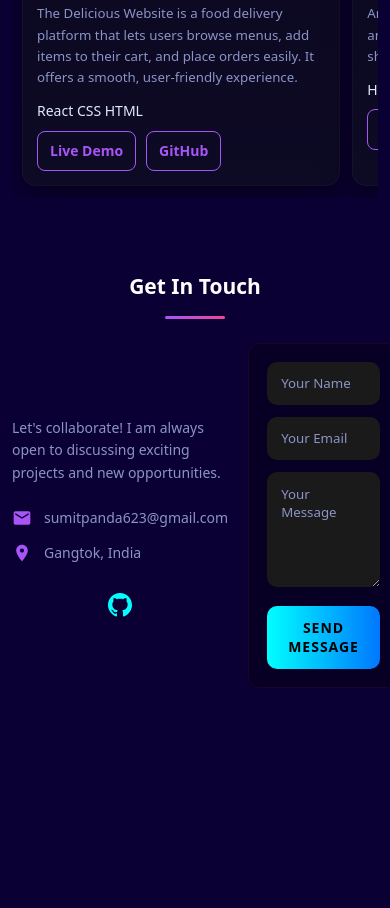
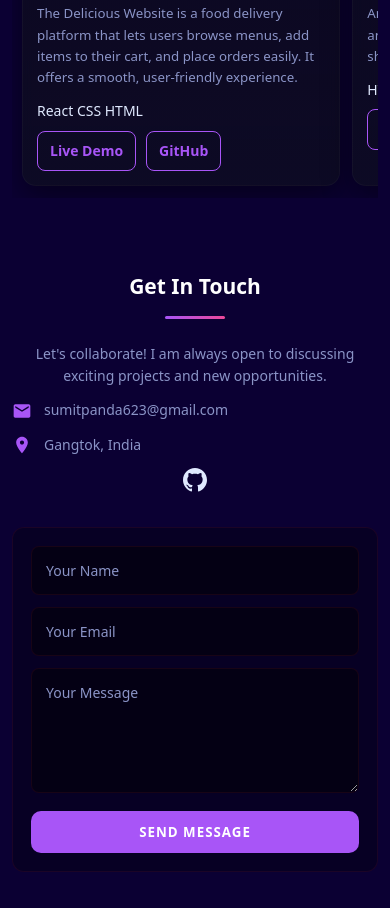
Before and after one commit to SumitPanda12/Portfolio, a website: page index.html in a window 390 px wide. Shown: the part 1845-2753 px from the top of the page. Before the commit the page ends 2611 px from the top, so only its background shows below. Drawn offline with Linux system fonts and the light colour scheme.

Commit message:
changes in style.css

```diff
--- a/style.css
+++ b/style.css
@@ -601,145 +601,82 @@ html, body { max-width:100vw; overflow-x:hidden; }
     font-size: 0.8rem;
   }
 }
-
-/* --- GET IN TOUCH: DARK THEME MODERN STYLE --- */
-.contact-section {
-  background: #0a0a0a;
-  color: #fff;
-  padding: 5rem 2rem;
+/* ----------------------------
+   CONTACT SECTION - Mobile Styling + Animation
+   ---------------------------- */
+@media (max-width: 768px) {
+  .contact-content {
+    display: flex;
+    flex-direction: column;
+    align-items: center;
+    gap: 28px;
     text-align: center;
   }
 
-.contact-section h2 {
-  font-size: 2.5rem;
-  margin-bottom: 1rem;
-  color: #00ffff;
+  /* Common fade-in animation */
+  .contact-info,
+  .contact-social,
+  .contact-form {
+    opacity: 0;
+    transform: translateY(30px);
+    animation: fadeUp 0.8s ease forwards;
   }
 
-.contact-intro {
-  font-size: 1.1rem;
-  color: #cfcfcf;
-  max-width: 600px;
-  margin: 0 auto 2.5rem auto;
-  line-height: 1.6;
+  /* Stagger the animations for smooth appearance */
+  .contact-info {
+    order: 1;
+    animation-delay: 0.1s;
+    width: 100%;
+  }
+
+  .contact-social {
+    order: 2;
+    animation-delay: 0.3s;
+    display: flex;
+    justify-content: center;
+    flex-wrap: wrap;
+    gap: 16px;
   }
 
   .contact-form {
-  display: flex;
-  flex-direction: column;
-  align-items: center;
-  gap: 1.2rem;
-  max-width: 550px;
-  margin: 0 auto 3rem auto;
+    order: 3;
+    animation-delay: 0.5s;
+    width: 100%;
+    max-width: 420px;
   }
 
+  /* Form styling */
   .contact-form input,
   .contact-form textarea {
     width: 100%;
-  padding: 1rem 1.2rem;
-  border: none;
-  border-radius: 10px;
-  background: #1a1a1a;
-  color: #fff;
     font-size: 1rem;
-  transition: 0.3s ease;
-}
-
-.contact-form input:focus,
-.contact-form textarea:focus {
-  outline: none;
-  box-shadow: 0 0 8px #00ffff;
+    padding: 14px;
   }
 
   .contact-form button {
-  background: linear-gradient(90deg, #00ffff, #0077ff);
-  color: #000;
-  font-weight: 600;
+    width: 100%;
+    padding: 12px;
+    font-weight: 700;
+    border-radius: 10px;
+    background: var(--accent);
+    color: #fff;
     border: none;
-  border-radius: 10px;
-  padding: 1rem 2rem;
-  font-size: 1.1rem;
-  cursor: pointer;
-  transition: 0.3s ease;
+    transition: background 0.3s ease;
   }
 
   .contact-form button:hover {
-  transform: translateY(-3px);
-  box-shadow: 0 0 15px #00ffff;
-}
-
-/* Social Links */
-.social-links {
-  display: flex;
-  justify-content: center;
-  gap: 2rem;
-  margin-bottom: 2rem;
-}
-
-.social-links a {
-  color: #00ffff;
-  font-size: 1.8rem;
-  transition: 0.3s ease;
-}
-
-.social-links a:hover {
-  color: #0077ff;
-  transform: scale(1.15);
-}
-
-/* Contact Info */
-.contact-info {
-  display: flex;
-  justify-content: center;
-  flex-wrap: wrap;
-  gap: 1.5rem;
-  color: #cfcfcf;
-  font-size: 1rem;
-}
-
-.contact-info i {
-  color: #00ffff;
-  margin-right: 0.5rem;
-}
-
-/* --- Mobile Responsiveness --- */
-@media (max-width: 768px) {
-  .contact-section {
-    padding: 4rem 1.5rem;
-  }
-
-  .contact-form {
-    width: 100%;
-    max-width: 450px;
-  }
-
-  .social-links {
-    gap: 1.5rem;
-  }
-
-  .contact-info {
-    flex-direction: column;
-    gap: 0.8rem;
+    background: var(--accent-2);
   }
 }
 
-@media (max-width: 480px) {
-  .contact-section h2 {
-    font-size: 2rem;
+/* Animation Keyframes */
+@keyframes fadeUp {
+  from {
+    opacity: 0;
+    transform: translateY(30px);
   }
-
-  .contact-intro {
-    font-size: 1rem;
-  }
-
-  .contact-form input,
-  .contact-form textarea {
-    font-size: 0.95rem;
-    padding: 0.9rem 1rem;
-  }
-
-  .contact-form button {
-    font-size: 1rem;
-    padding: 0.9rem 1.5rem;
+  to {
+    opacity: 1;
+    transform: translateY(0);
   }
 }
```
Lines whose indentation alone changed are shown as unchanged.
